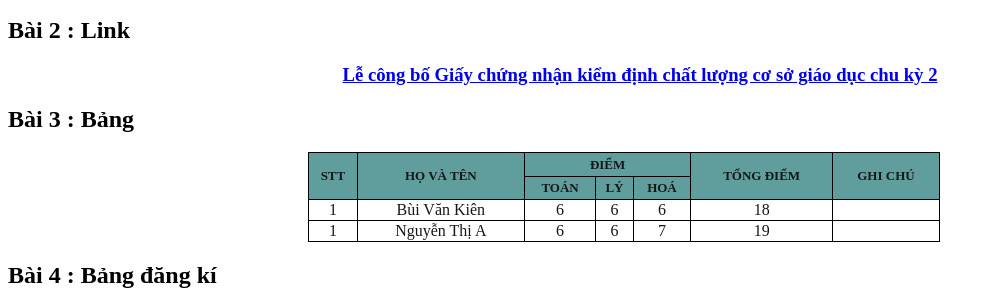
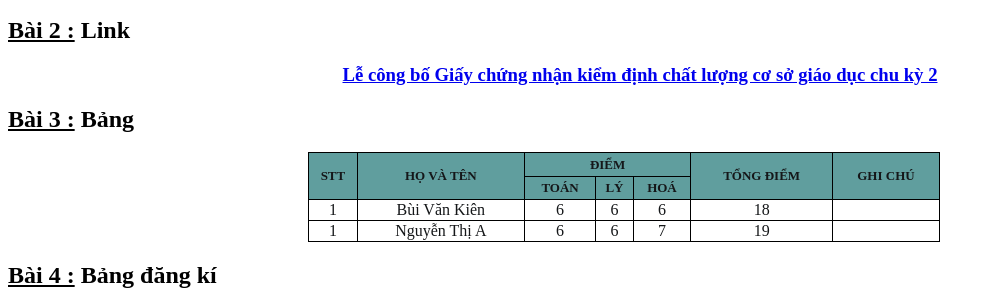
Before and after one commit to kienbui2011/CodeWebBai1, a plain HTML site: page index.html in a window 1280 px wide. Shown: the part 270-576 px from the top of the page, without its empty margins (0-995 px from the left). Drawn offline with Linux system fonts and the light colour scheme.

Commit message:
first commit

```diff
--- a/index.html
+++ b/index.html
@@ -61,7 +61,7 @@
     <h2><u>Bài 1 :</u> Logo</h2>
     <img class="anh" src="img/IMG_5500.PNG">
 
-    <h2>Bài 2 : Link</h2>
+    <h2><u>Bài 2 :</u> Link</h2>
 
 
     <a
@@ -70,7 +70,7 @@
     </a>
 
 
-    <h2>Bài 3 : Bảng</h2>
+    <h2><u>Bài 3 :</u> Bảng</h2>
     <table style="width:50%;height:90px">
 
 
@@ -111,7 +111,7 @@
     </table>
 
 
-    <h2>Bài 4 : Bảng đăng kí</h2>
+    <h2><u>Bài 4 :</u> Bảng đăng kí</h2>
     <div class="bang">
 
         <form name="" action="" method="" enctype="">
```
